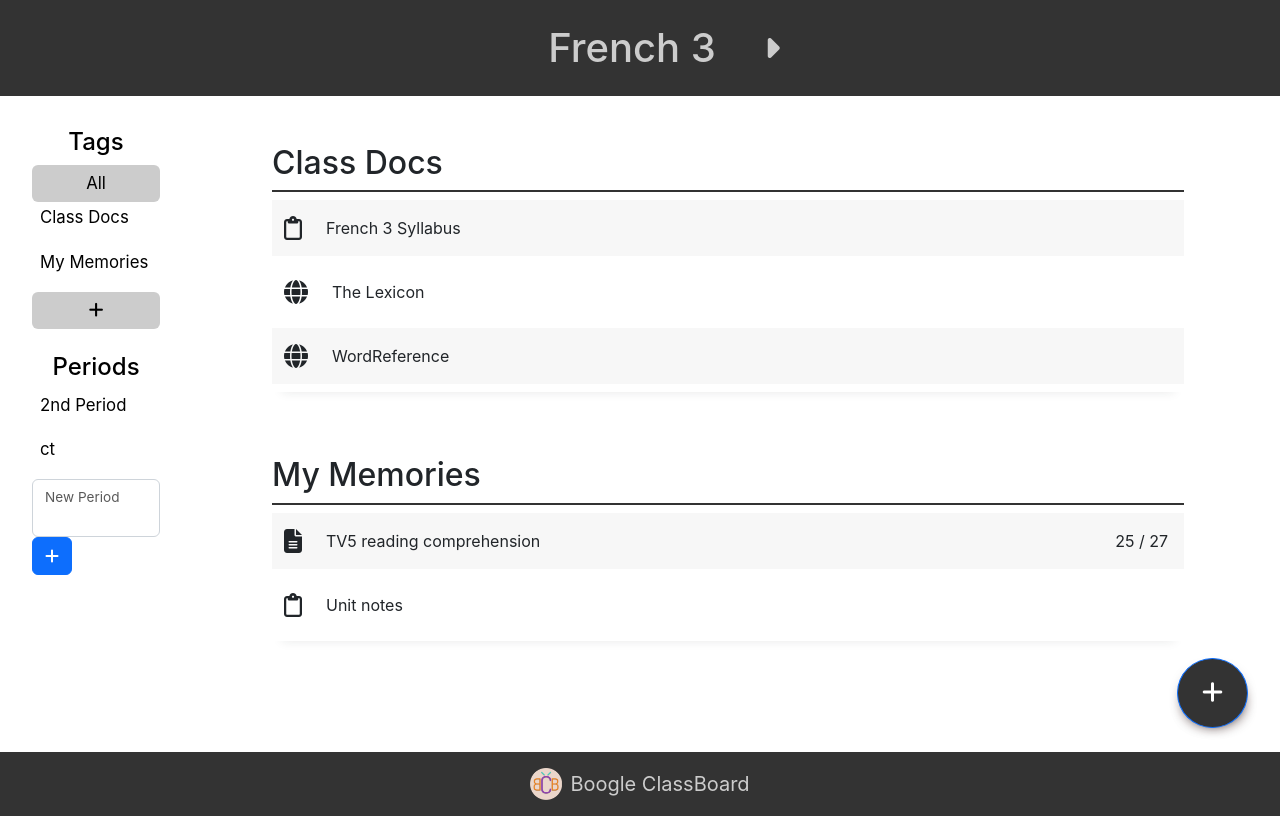
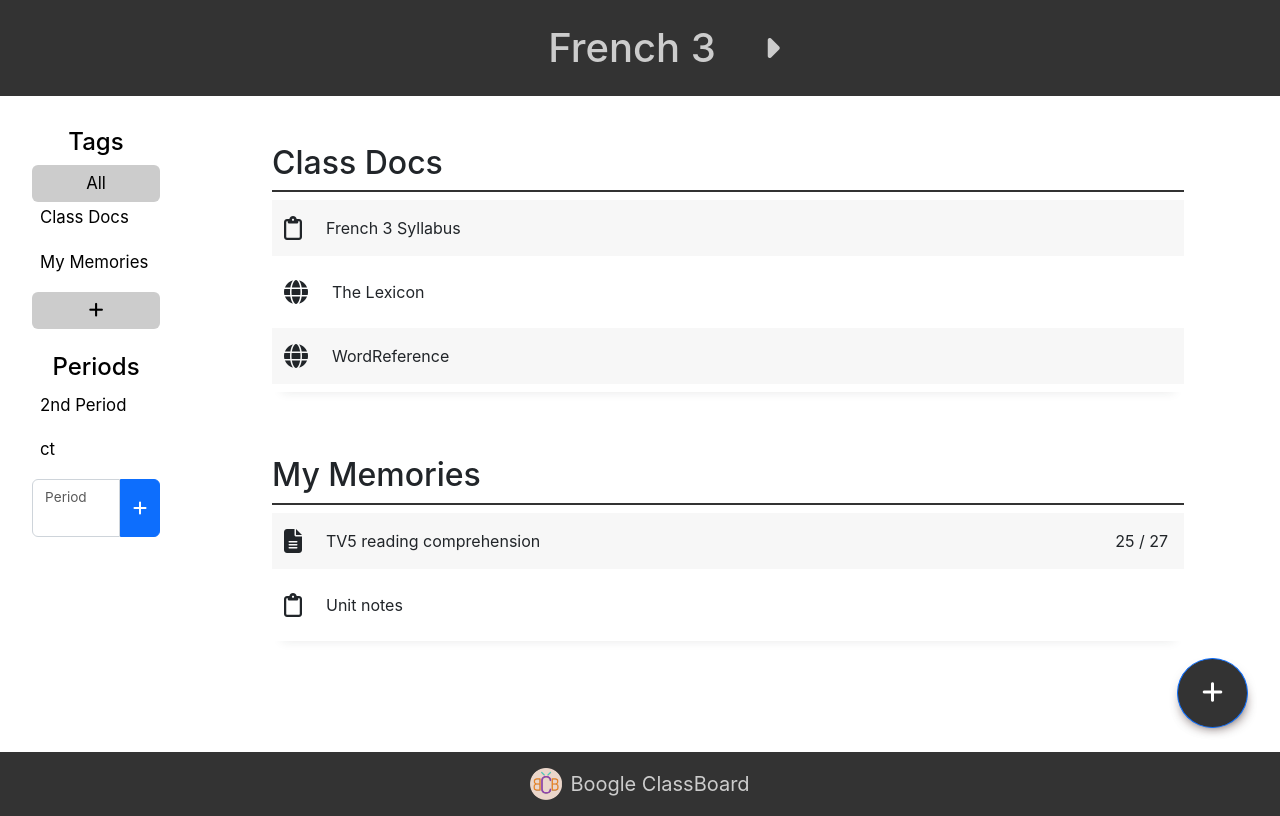
Before and after one commit to renkomba/boogle, a React (Create React App) app: page /CourseSite in a window 1280 px wide. Built offline with nearby package versions, Linux system fonts and the light colour scheme.

Commit message:
changed <Form /> wrapper to <Form.Group /> because it appears as a child of other <Form /> components, and added classNames for styling

```diff
--- a/src/components/Prompts/Input.js
+++ b/src/components/Prompts/Input.js
@@ -7,23 +7,23 @@ import styles from './Input.module.css';
 const Input = ({ contentType, inputType, handleToggle }) => {
     // console.log(`Type: ${contentType}\nInput Type: ${inputType}`);
     return (
-        <Form>
+        <Form.Group className={styles.input_grid}>
             <FloatingLabel
                 controlId="quickInput"
-                label={`New ${contentType[0].toUpperCase() + contentType.slice(1)}`}
-                className={styles.inputPrompt}
                 onChange={handleToggle}
+                className={styles.input_prompt}
                 onKeyDown={ e => e.key === 'Enter' && handleToggle}
+                label={`${contentType[0].toUpperCase() + contentType.slice(1)}`}
             >
-                <Form.Control
-                    type={inputType}
+                <Form.Control type={inputType}
+                    className={styles.add_input}
                     min={inputType === 'number' ? 1 : ''}
                 ></Form.Control>
             </FloatingLabel>
-            <Button type='submit'>
+            <Button type='submit' className={styles.submit_input}>
                 <i className="fa-solid fa-plus"></i>
             </Button>
-        </Form>
+        </Form.Group>
     );
 }
 
```
